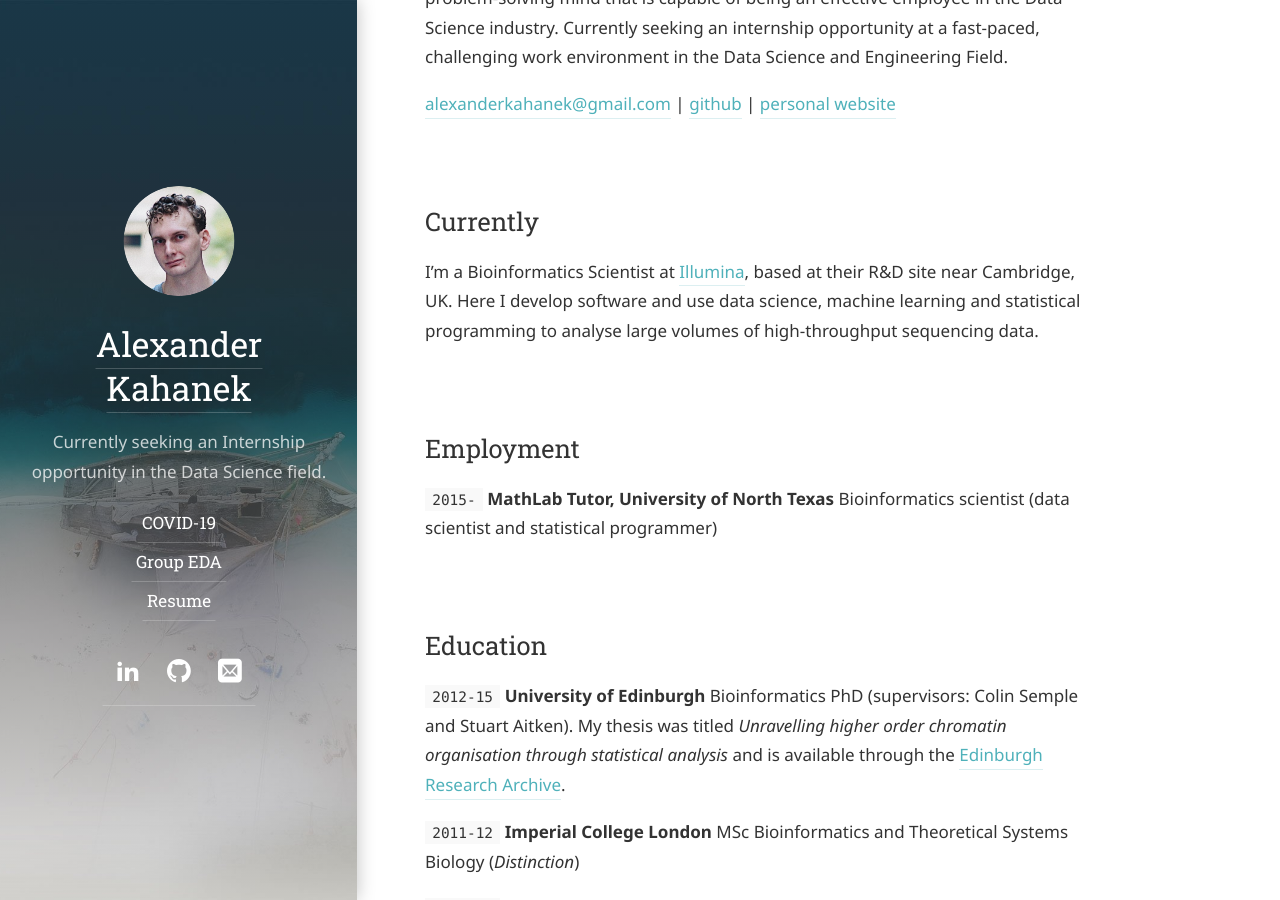
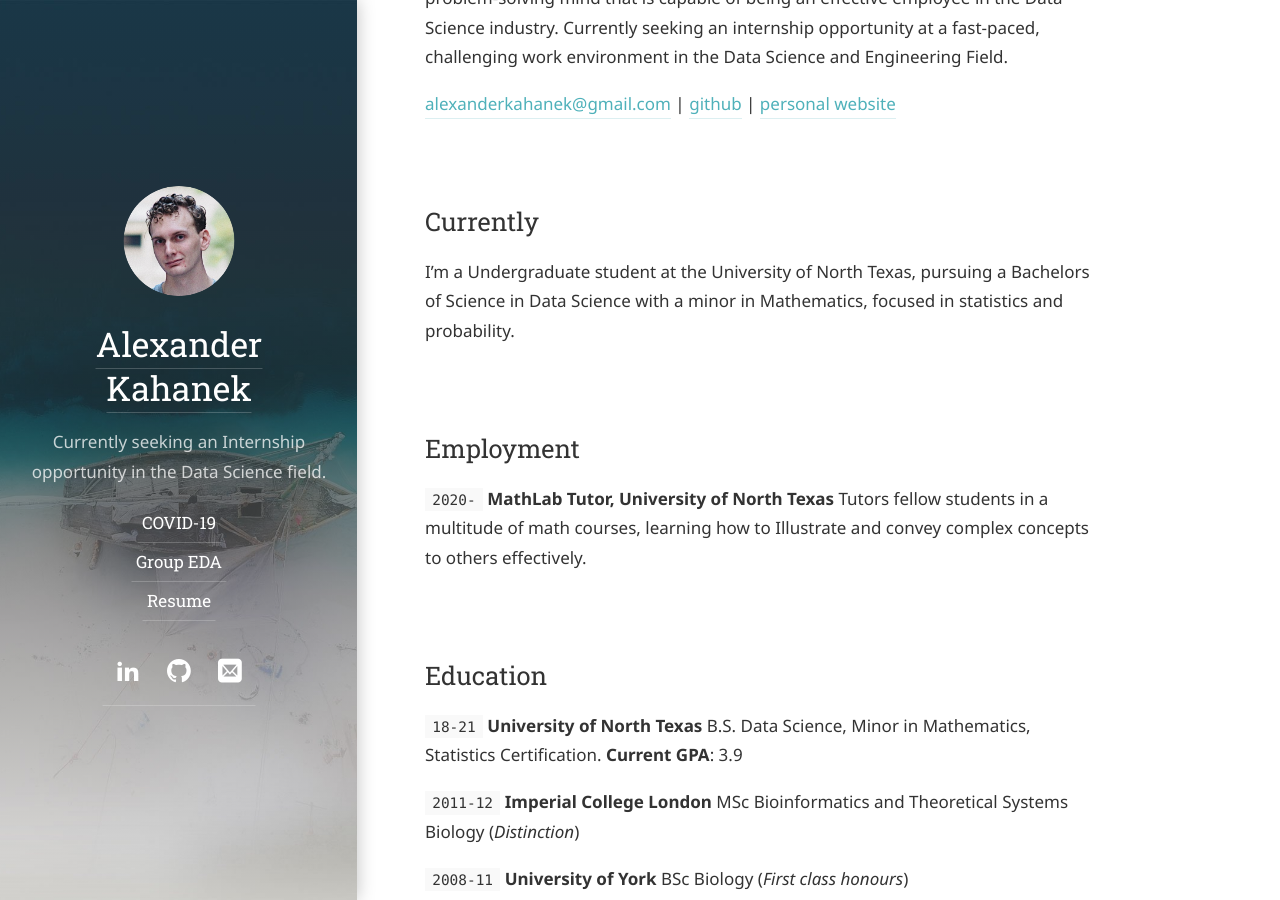
Before and after one commit to Alexander-Kahanek/Alexander-Kahanek.github.io, a Jekyll site: the page built from about.md, in a window 1280 px wide and 900 px high, scrolled down 245 px. Built offline with Jekyll 4.4.1, drawn with Linux system fonts in a browser that asks for light colours; some web fonts are replaced; our own code applies the rules of GitHub Pages for plain Markdown files.

Commit message:
Update about.md

```diff
--- a/about.md
+++ b/about.md
@@ -12,17 +12,18 @@
 
 ## Currently
 
-I'm a Bioinformatics Scientist at [Illumina](http://www.illumina.com/), based at their R&D site near Cambridge, UK. Here I develop software and use data science, machine learning and statistical programming to analyse large volumes of high-throughput sequencing data.
+I'm a Undergraduate student at the University of North Texas, pursuing a Bachelors of Science in Data Science with a minor in Mathematics, focused in statistics and probability.
 
 ## Employment
 
-`2015-`
-__MathLab Tutor, University of North Texas__ Bioinformatics scientist (data scientist and statistical programmer)
+`2020-`
+__MathLab Tutor, University of North Texas__ Tutors fellow students in a multitude of math courses, learning how to Illustrate and convey complex concepts to others effectively.
 
 ## Education
 
-`2012-15`
-__University of Edinburgh__ Bioinformatics PhD (supervisors: Colin Semple and Stuart Aitken). My thesis was titled _Unravelling higher order chromatin organisation through statistical analysis_ and is available through the [Edinburgh Research Archive](https://www.era.lib.ed.ac.uk/handle/1842/22906).
+`18-21`
+__University of North Texas__ B.S. Data Science, Minor in Mathematics, Statistics Certification.
+__Current GPA__: 3.9
 
 `2011-12`
 __Imperial College London__ MSc Bioinformatics and Theoretical Systems Biology (_Distinction_)
```
